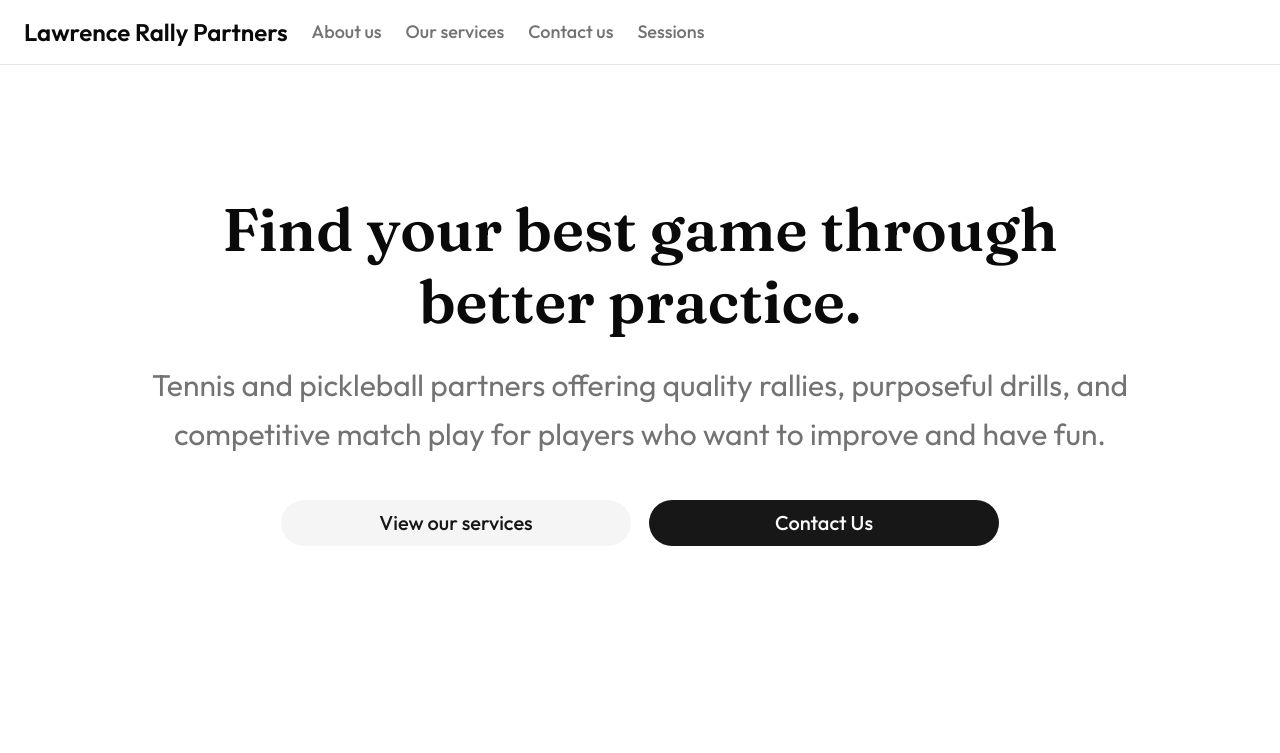
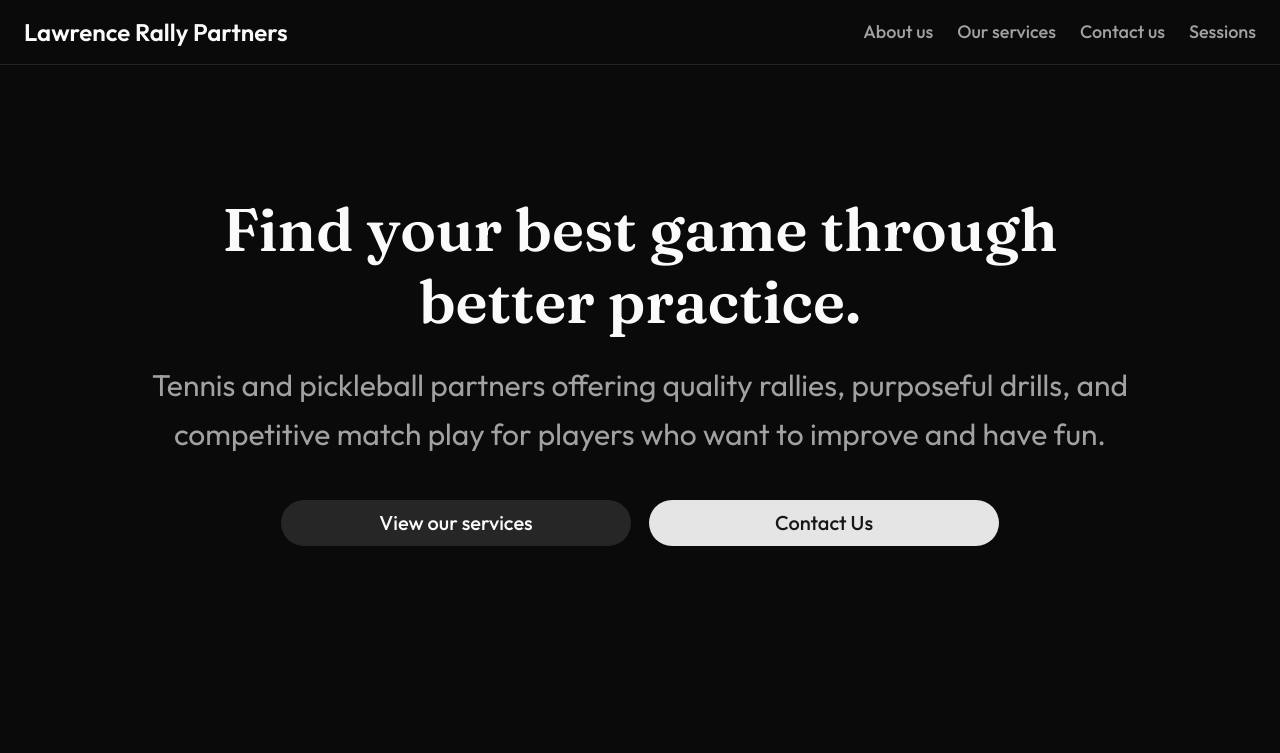
Before and after one commit to Danieldkdao/lawrence-rally-partners, a Next.js app: page / in a window 1280 px wide. Shown: the top 753 px of the page. Built offline with nearby package versions, Linux system fonts and the light colour scheme; no server answers; the database is empty; what node-mailjet would draw is missing.

Commit message:
feat: Update landing page layout and branding

```diff
--- a/src/app/layout.tsx
+++ b/src/app/layout.tsx
@@ -36,7 +36,7 @@ export default function RootLayout({
         frauncesHeading.variable,
       )}
     >
-      <body className="min-h-full flex flex-col">
+      <body className="min-h-full flex flex-col dark">
         {children}
         <Toaster />
       </body>
--- a/src/app/page.tsx
+++ b/src/app/page.tsx
@@ -137,7 +137,7 @@ const reachOutOptions = [
 export default function Home() {
   return (
     <div>
-      <header className="px-6 py-4 border-b w-full flex items-center gap-6">
+      <header className="px-6 py-4 border-b w-full flex items-center gap-6 justify-between">
         <Link href="/">
           <span className="text-2xl font-semibold">
             Lawrence Rally Partners
@@ -357,10 +357,7 @@ export default function Home() {
           <SessionsList />
         </section>
       </main>
-      <footer className="mt-32 border-t px-6 py-4 flex items-center gap-4">
-        <span className="text-muted-foreground text-xl font-medium text-center">
-          Lawrence Rally Partners
-        </span>
+      <footer className="mt-32 border-t px-6 py-4 flex items-center gap-4 justify-between">
         <Link
           href="https://www.instagram.com/lawrencerallypartners"
           target="_blank"
@@ -371,6 +368,9 @@ export default function Home() {
         >
           <FaInstagram className="size-10 text-foreground/60" />
         </Link>
+        <span className="text-base font-medium text-muted-foreground">
+          ©2026 Lawrence Rally Partners. All Rights Reserved.
+        </span>
       </footer>
     </div>
   );
```
Also changed, not shown: public/landing-page.png.
